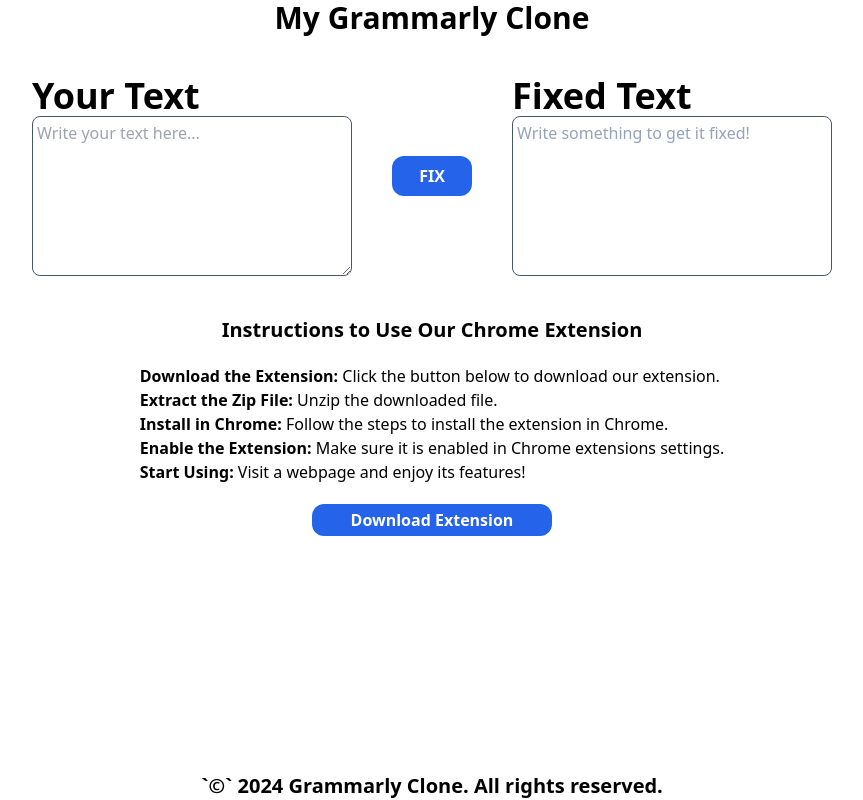
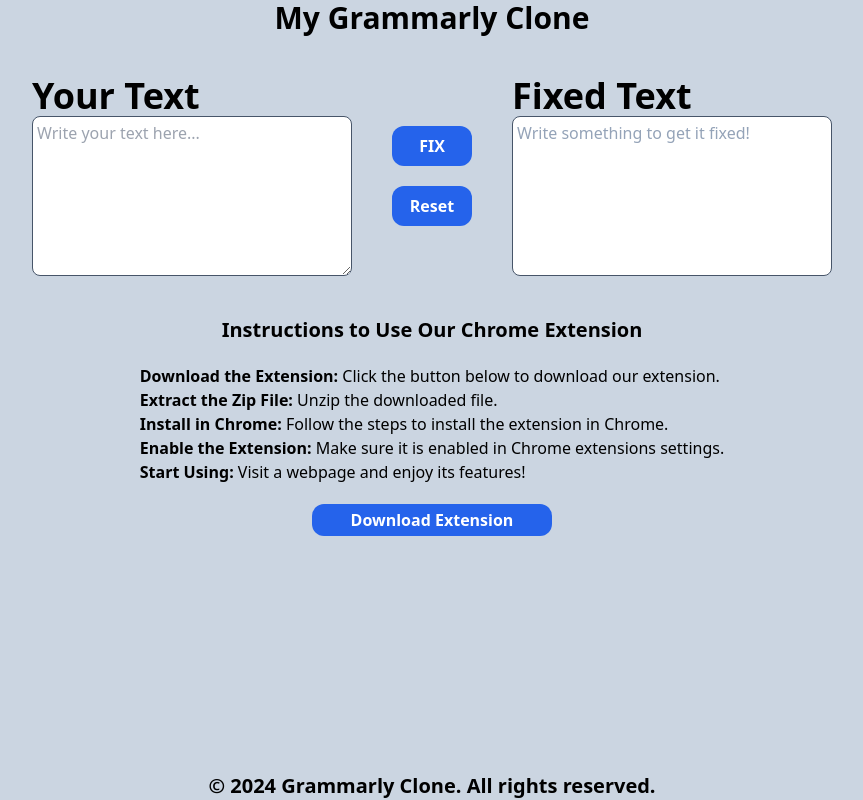
Before and after one commit to Vignaraj-1018/grammarly-clone, a Next.js app: page / in a window 1280 px wide. Shown: the whole page, without its empty margins (208-1071 px from the left). Built offline with nearby package versions, Linux system fonts and the light colour scheme.

Commit message:
UI style changes - update

```diff
--- a/src/app/layout.tsx
+++ b/src/app/layout.tsx
@@ -22,12 +22,12 @@
         <link rel="icon" href="/favicon.svg"/>
       </head>
 
-      <body className='flex flex-col justify-between h-[100vh] w-[100vw]'>
+      <body className='flex flex-col justify-between h-[100vh] w-[100vw] bg-slate-300'>
         <div className="flex">
           {children}
         </div>
         <footer className="flex items-center justify-center text-center font-bold text-xl">
-          `&copy;` {new Date().getFullYear()} Grammarly Clone. All rights reserved.
+          © {new Date().getFullYear()} Grammarly Clone. All rights reserved.
         </footer>
       </body>
 
--- a/src/app/page.tsx
+++ b/src/app/page.tsx
@@ -61,22 +61,31 @@
     });
   }
 
+  const handleReset = () =>{
+    setMyTest('');
+    setAiTest('');
+    setCopied(false);
+  }
+
   return (
     <div className="flex flex-col items-center gap-10 w-full">
       <h1 className="flex text-3xl font-bold">My Grammarly Clone</h1>
       <div className="flex sm:flex-row flex-col gap-10 items-center">
         <div className="flex flex-col">
           <p className="flex font-bold text-4xl">Your Text</p>
-          <textarea className="flex border-[1px] border-slate-600 p-1 rounded-lg min-h-40 min-w-80" placeholder="Write your text here..." onChange={(e)=>(setMyTest(e.target.value))}></textarea>
+          <textarea value={myText} className="flex border-[1px] border-slate-600 p-1 rounded-lg min-h-40 min-w-80" placeholder="Write your text here..." onChange={(e)=>(setMyTest(e.target.value))}></textarea>
         </div>
-        <button className="flex bg-blue-600 text-white font-bold h-10 w-20 justify-center items-center rounded-xl" onClick={handleFix}>FIX</button>
+        <div className="flex flex-col gap-5">
+          <button className="flex bg-blue-600 text-white font-bold h-10 w-20 justify-center items-center rounded-xl" onClick={handleFix}>FIX</button>
+          <button className="flex bg-blue-600 text-white font-bold h-10 w-20 justify-center items-center rounded-xl" onClick={handleReset}>Reset</button>
+        </div>
         <div className="flex flex-col">
           <div className="flex justify-between">
             <p className="flex font-bold text-4xl">Fixed Text</p>
             {aiText && !copied && <img src="/copy.svg" alt="Copy" className="flex cursor-pointer" title="Copy To Clipboard" onClick={copyToClipboard}/>}
             {aiText && copied && <img src="/done.svg" alt="Copy" className="flex cursor-pointer" title="Copy To Clipboard" onClick={copyToClipboard}/>}
           </div>
-          <div className="flex border-[1px] border-slate-600 p-1 rounded-lg min-h-40 min-w-80">
+          <div className="flex border-[1px] border-slate-600 p-1 rounded-lg min-h-40 min-w-80 bg-white">
           {loading ? (
               <p className="flex justify-center items-center z-[1000] fixed top-0 left-0 w-[100vw] h-[100vh] bg-[#ffffffa8] text-3xl font-bold">Loading...</p>
             ) : aiText ? (
```
